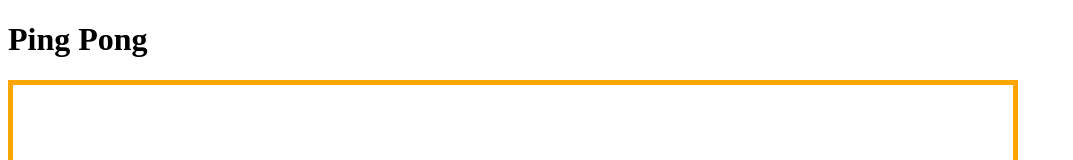
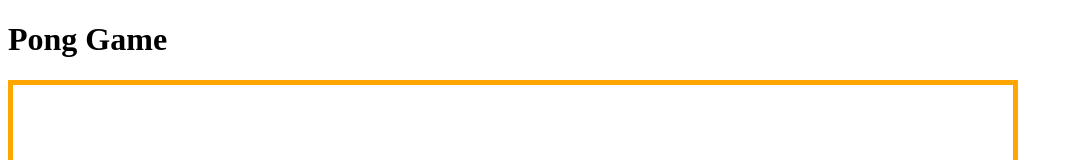
Before and after one commit to jrmcar/pong-game, a plain HTML site: page index.html in a window 1280 px wide. Shown: the top 160 px of the page, without its empty margins (0-1073 px from the left). Drawn offline with Linux system fonts and the light colour scheme.

Commit message:
~ Change name of the game

```diff
--- a/index.html
+++ b/index.html
@@ -1,13 +1,13 @@
 <!DOCTYPE html>
 <html>
 <head>
-    <title>Ping Pong</title>
+    <title>Pong Game</title>
     <meta charset="UTF-8">
     <link rel="stylesheet" href="./style.css">
 </head>
 
 <body>
-    <h1>Ping Pong</h1>
+    <h1>Pong Game</h1>
     <canvas id="canvas" style="border: solid 5px orange" height="700" width="1000"></canvas>
     <button id="startBtn">START</button>
     <button id="restartBtn" onclick="window.location.reload()">RESTART</button>
```
